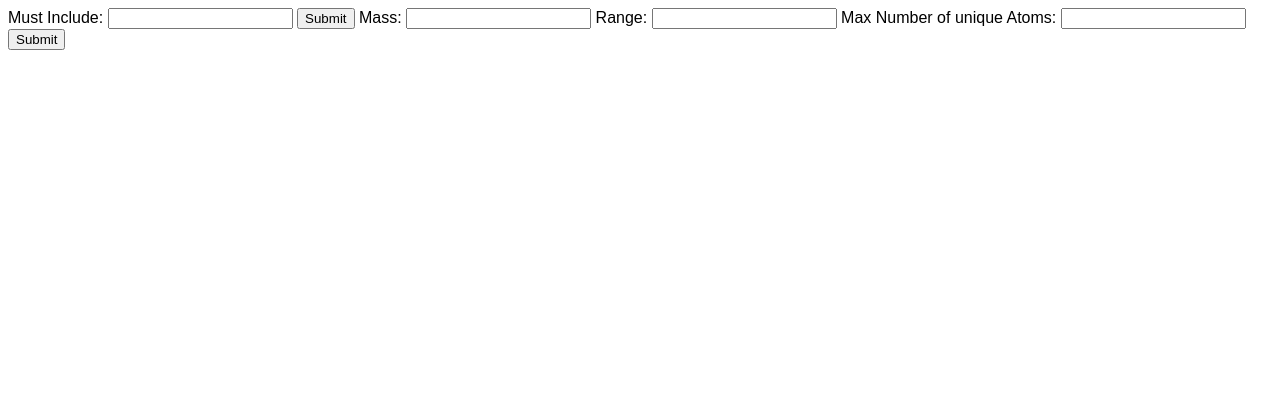
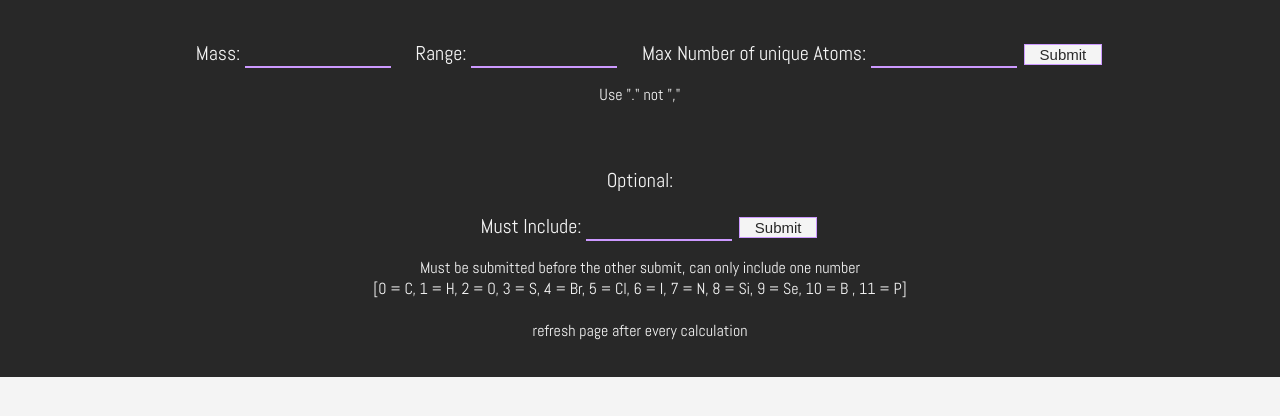
Before and after one commit to Simone-Dr/IsotopMass, a plain HTML site: page index.html in a window 1280 px wide. Drawn offline with Linux system fonts and the light colour scheme.

Commit message:
Mainly Css

```diff
--- a/index.html
+++ b/index.html
@@ -5,20 +5,33 @@
 	<meta name="viewport" content="width=device-width, initial-scale=1.0">
 	<title>Document</title>
 	<script src="test.js"></script>
+	<link rel="stylesheet" href="styles.css">
+	<link href="https://fonts.googleapis.com/css?family=Abel" rel="stylesheet">
 </head>
-<body style="font-family: Arial">
-	<label>Must Include: </label>
-	<input type="text" id="FirstAtom">
-	<button onclick="SetFirstAtom(parseFloat(document.getElementById('FirstAtom').value))">Submit</button>
+<body >
+	<div class="top">
+
 		<label>Mass: </label>
 	  	<input type="text" id="Input" name="Input">
 	  	<label> Range: </label>
 	  	<input type="text" id="RangeChange">
 	  	<label> Max Number of unique Atoms: </label>
 	  	<input type="text" id="uniqueAtoms">
-  	<button onclick="ChangeRange(parseFloat(document.getElementById('RangeChange').value));
+	  	<button class="button" onclick="ChangeRange(parseFloat(document.getElementById('RangeChange').value));
 	  					 solve(parseFloat(document.getElementById('Input').value),
-  					 	   parseFloat(document.getElementById('uniqueAtoms').value))">Submit</button> <br>
+	  					 	   parseFloat(document.getElementById('uniqueAtoms').value))">Submit</button>
+
+	  	<p class = "small"> Use "." not "," </p>
+	  	<br>
+	  	<p > Optional: </p>
+
+			<label>Must Include: </label>
+			<input type="text" id="FirstAtom">
+			<button class="button" onclick="SetFirstAtom(parseFloat(document.getElementById('FirstAtom').value))">Submit</button>
+			<p class = "small"> Must be submitted before the other submit, can only include one number <br> [0 = C, 1 = H, 2 = O, 3 = S, 4 = Br, 5 = Cl, 6 = I, 7 = N, 8 = Si, 9 = Se, 10 = B , 11 = P] <br><br> refresh page after every calculation</p>
+
+	</div>
+
   	<p id="output"> </p>
 </body>
 </html>
--- /dev/null
+++ b/styles.css
@@ -0,0 +1,71 @@
+body {
+    font-family: 'Abel';
+    margin: 0;
+    font-size: 17px;
+    background: #F4F4F4;;
+}
+
+::selection {
+	background: #CC99FF;
+	color: rgb(40,40,40);
+}
+
+#output {
+	padding-left: 80px;
+	padding-top: 30px;
+
+
+}
+
+.top {
+	background: rgb(40,40,40);
+    color: #F4F4F4;
+    padding: 40px;
+    padding-bottom: 20px;
+    margin: 0;
+    text-align: center;
+	font-size: 20px;
+}
+
+.button {
+	border: none;
+	padding: 1px 15px;
+	text-align: center;
+	text-decoration: none;
+	display: inline-block;
+	font-size: 15px;
+	margin: 2px 2px;
+	cursor: pointer;
+	border: 1px solid #CC99FF;
+	color: rgb(40,40,40);
+	background: #F4F4F4;;
+}
+
+.button:hover {
+	color: #CC99FF;
+}
+
+label {
+	padding-left:  20px;
+}
+
+input {
+	border: none;
+	padding: 1px 1px;
+	text-align: center;
+	text-decoration: none;
+	font-size: 17px;
+	cursor: pointer;
+	border-bottom: 2px solid #CC99FF;
+	background: rgb(40,40,40) ;
+	color: #F4F4F4;
+	width: 12%;
+}
+
+.small{
+	font-size: 16px;
+}
+
+.MustInclude{
+	opacity: 0.6;
+}
--- a/test.js
+++ b/test.js
@@ -11,6 +11,8 @@ var ForSetAtom = 0;
 
 
 function SetFirstAtom(atomNr){
+	atom = ["C", "H", "O", "S", "Br", "Cl", "I", "N", "Si", "Se", "B" , "P"];
+	IsotopMass = [12.000000, 1.007825, 15.994915, 31.972071, 78.918338, 34.968853, 126.904468, 14.003074, 27.976927, 79.916522, 11.009305, 30.973762];
 	let tempAtom = atom[atomNr];
 	let tempMass = IsotopMass[atomNr];
 	atom[atomNr] = atom[0];
@@ -31,7 +33,6 @@ function solve(Mass, uniqueAtoms){
 	let SolMass;
 	let SolCount = 0;
 
-
 	for (let FirstAtom = 0; FirstAtom < FirstAtomNumber; FirstAtom++) {
 
 		for(let CountOne = 1; CountOne < HowManyOfOneType; CountOne++) {
@@ -42,7 +43,7 @@ function solve(Mass, uniqueAtoms){
 
 			if ((SolMass >= (Mass - Range)) && (SolMass <= (Mass + Range))) {
 
-				let temp = [atom[FirstAtom], CountOne, " Masse: " ,SolMass.toFixed(5)];
+				let temp = [" Masse: " ,SolMass.toFixed(5), "........" , atom[FirstAtom], CountOne ];
 				Solutions[SolCount] = temp;
 				SolCount++;
 
@@ -69,7 +70,7 @@ if (uniqueAtoms >=2){
 
 						if ((SolMass >= (Mass - Range)) && (SolMass <= (Mass + Range))) {
 
-							let temp = [atom[FirstAtom], CountOne, atom[SecondAtom], CountTwo,  " Masse: " ,SolMass.toFixed(5)];
+							let temp = [" Masse: " ,SolMass.toFixed(5), "........" ,atom[FirstAtom], CountOne, atom[SecondAtom], CountTwo];
 							Solutions[SolCount] = temp;
 							SolCount++;
 
@@ -105,7 +106,7 @@ if (uniqueAtoms >=3) {
 
 									if ((SolMass >= (Mass - Range)) && (SolMass <= (Mass + Range))) {
 
-										let temp = [atom[FirstAtom], CountOne, atom[SecondAtom], CountTwo, atom[ThirdAtom], CountThree,  " Masse: " ,SolMass.toFixed(5)];
+										let temp = [" Masse: " ,SolMass.toFixed(5), "........" , atom[FirstAtom], CountOne, atom[SecondAtom], CountTwo, atom[ThirdAtom], CountThree];
 										Solutions[SolCount] = temp;
 										SolCount++;
 
@@ -150,7 +151,7 @@ if (uniqueAtoms >= 4) {
 
 												if ((SolMass >= (Mass - Range)) && (SolMass <= (Mass + Range))) {
 
-													let temp = [atom[FirstAtom], CountOne, atom[SecondAtom], CountTwo, atom[ThirdAtom], CountThree, atom[FourthAtom], CountFour,  " Masse: " ,SolMass.toFixed(5)];
+													let temp = [" Masse: " ,SolMass.toFixed(5), "........" , atom[FirstAtom], CountOne, atom[SecondAtom], CountTwo, atom[ThirdAtom], CountThree, atom[FourthAtom], CountFour];
 													Solutions[SolCount] = temp;
 													SolCount++;
 
@@ -206,7 +207,7 @@ if (uniqueAtoms >=5) {
 
 															if ((SolMass >= (Mass - Range)) && (SolMass <= (Mass + Range))) {
 
-																let temp = [atom[FirstAtom], CountOne, atom[SecondAtom], CountTwo, atom[ThirdAtom], CountThree, atom[FourthAtom], CountFour, atom[FifthAtom], CountFive, " Masse: " ,SolMass.toFixed(5)];
+																let temp = [" Masse: " ,SolMass.toFixed(5), "........" , atom[FirstAtom], CountOne, atom[SecondAtom], CountTwo, atom[ThirdAtom], CountThree, atom[FourthAtom], CountFour, atom[FifthAtom], CountFive];
 																Solutions[SolCount] = temp;
 																SolCount++;
 
@@ -234,7 +235,7 @@ if (uniqueAtoms >=5) {
 	let strSave = " ";
 
 	for (var n = 0; n < Solutions.length; n++) {
-		for (var m = 0; m < 12; m++) {
+		for (var m = 0; m < Solutions[n].length; m++) {
 
 			if (Solutions[n][m] != undefined && Solutions[n][m] != 1){
 				strSave += (Solutions[n][m]);
```
Lines whose indentation alone changed are shown as unchanged.
